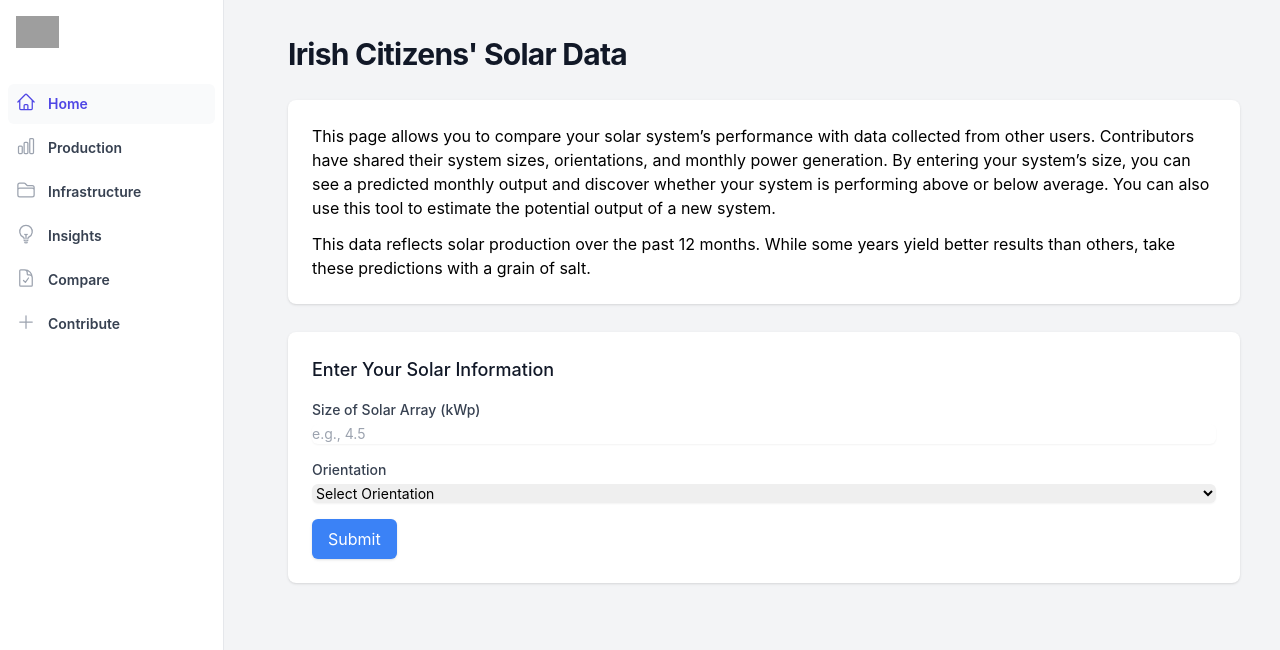
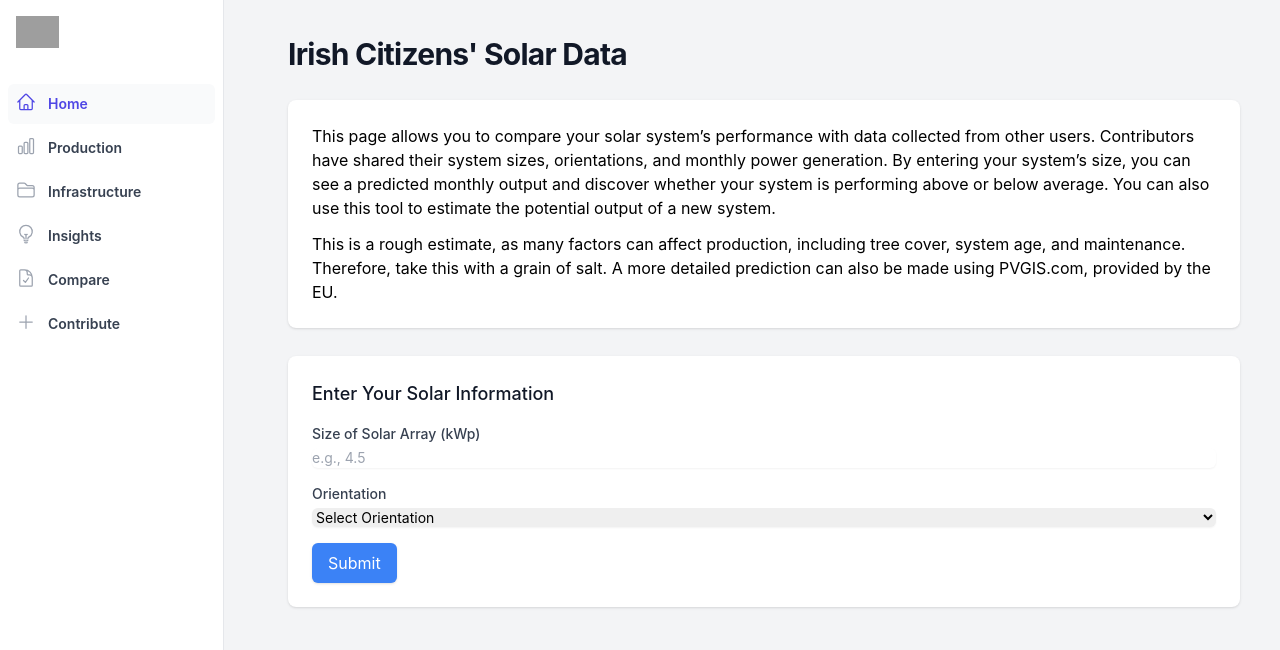
Before and after one commit to FionnD/IrishSolarData, a React (Create React App) app: page /Compare in a window 1280 px wide. Shown: the top 650 px of the page. Built offline with nearby package versions, Linux system fonts and the light colour scheme; grey boxes are pictures that could not be loaded.

Commit message:
feat: improve desc

```diff
--- a/src/pages/Compare.js
+++ b/src/pages/Compare.js
@@ -55,7 +55,7 @@ export default function Compare() {
                                 This page allows you to compare your solar system’s performance with data collected from other users. Contributors have shared their system sizes, orientations, and monthly power generation. By entering your system’s size, you can see a predicted monthly output and discover whether your system is performing above or below average. You can also use this tool to estimate the potential output of a new system.
                             </p>
                             <p>
-                                This data reflects solar production over the past 12 months. While some years yield better results than others, take these predictions with a grain of salt.
+                                This is a rough estimate, as many factors can affect production, including tree cover, system age, and maintenance. Therefore, take this with a grain of salt. A more detailed prediction can also be made using PVGIS.com, provided by the EU.
                             </p>
                         </div>
                     </div>
--- a/src/pages/Insights.js
+++ b/src/pages/Insights.js
@@ -60,7 +60,7 @@ export default function Production() {
 
                     <ChartBox
                         title="Percentage of Maximum Yield Achieved"
-                        description="This chart shows the average “total yield factor,” which helps estimate energy generation. For example, if a 5kW solar system produces 500kWh in a month, its yield factor is 10. Use this number to predict how much energy your system might produce."
+                        description="This chart shows the average “total yield factor,” which helps estimate energy generation. For example, if a 5kW solar system produces 500kWh in a month, its yield factor is 10. You can use these figures to estimate how much your system might produce, go to the Compare page to input your own data."
                         chart={<LineChartPercentage data={data_one} />}
                     />
 
```
